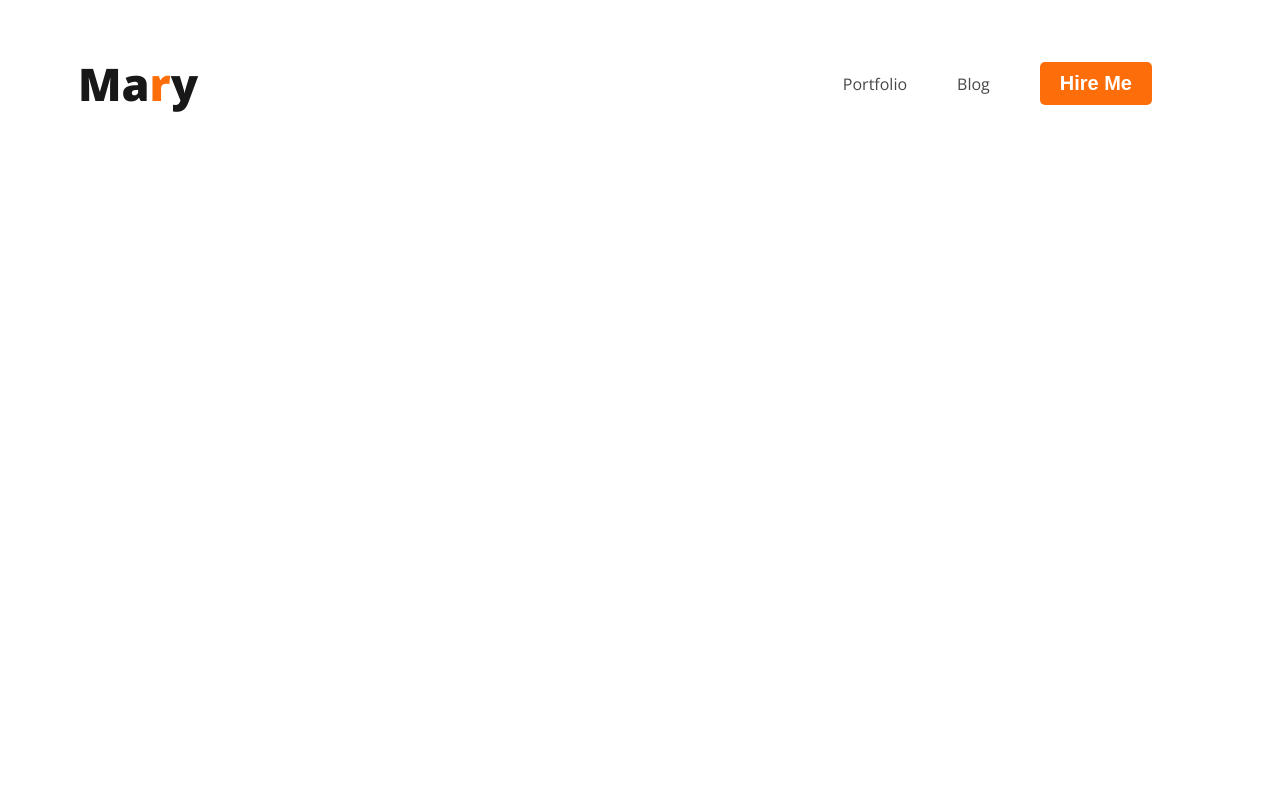
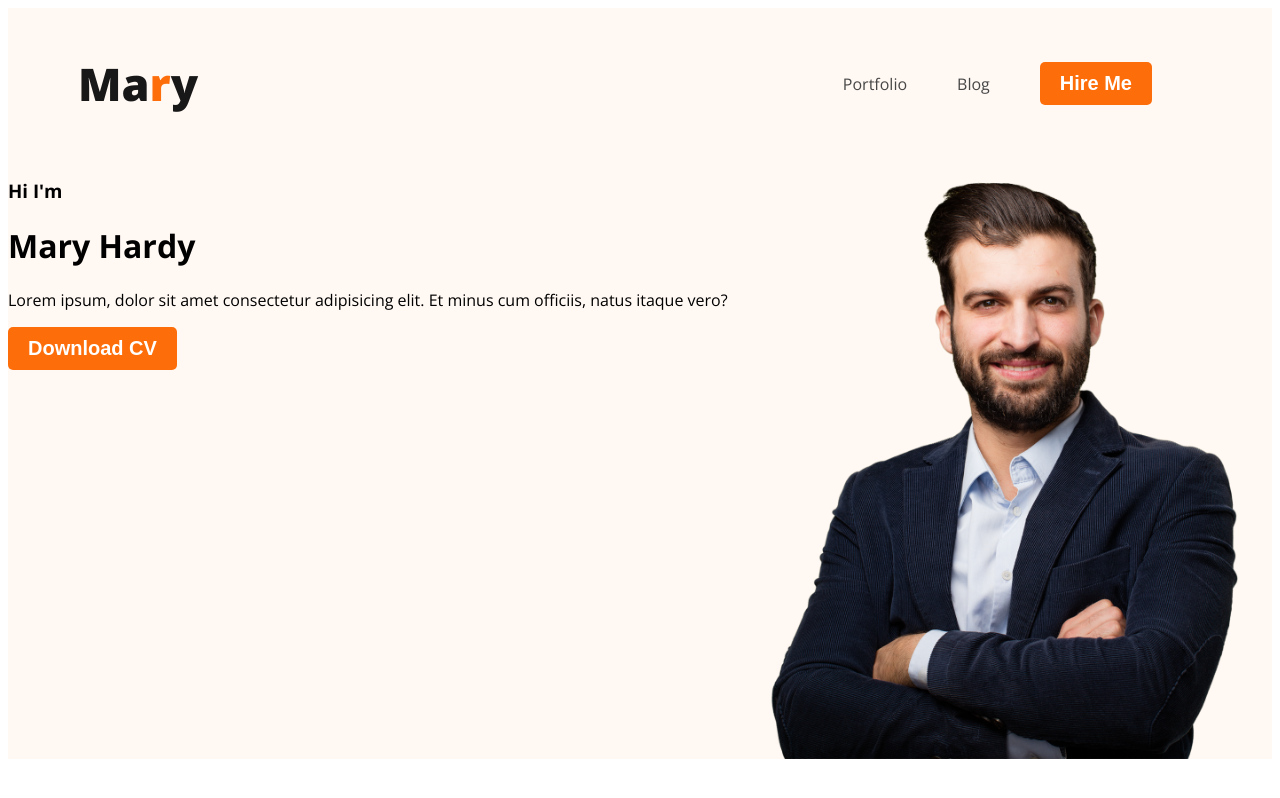
Before and after one commit to itsrmizanur/portfolio-01, a plain HTML site: page index.html in a window 1280 px wide. Drawn offline with nearby package versions, Linux system fonts and the light colour scheme.

Commit message:
banner content added

```diff
--- a/index.html
+++ b/index.html
@@ -13,7 +13,7 @@
     <link rel="stylesheet" href="style.css" />
   </head>
   <body>
-    <header>
+    <header class="header">
       <nav>
         <h3 class="nav-title">Ma<span class="text-primary">r</span>y</h3>
         <ul>
@@ -22,10 +22,20 @@
           <li><button class="btn-primary">Hire Me</button></li>
         </ul>
       </nav>
+      <div class="banner">
+        <div>
+          <h3 class="banner-greeting">Hi I'm</h3>
+          <h1 class="banner-title">Mary Hardy</h1>
+          <p>
+            Lorem ipsum, dolor sit amet consectetur adipisicing elit. Et minus
+            cum officiis, natus itaque vero?
+          </p>
+          <button class="btn-primary">Download CV</button>
+        </div>
+        <img class="profile-pic" src="./images/hardy.png" alt="" />
+      </div>
     </header>
-    <main>
-
-    </main>
+    <main></main>
     <footer></footer>
   </body>
 </html>
--- a/style.css
+++ b/style.css
@@ -16,7 +16,7 @@ body {
     padding: 10px 20px;
 }
 
-/* Nave Related Styles */
+/* Nav Related Styles */
 nav {
     display: flex;
     justify-content: space-between;
@@ -40,3 +40,14 @@ nav a {
     text-decoration: none;
     color: #474747;
 }
+
+/* Header Related Styles */
+.header {
+    background: #fff8f3;
+}
+.banner {
+    display: flex;
+}
+.profile-pic {
+    height: 600px;
+}
```
